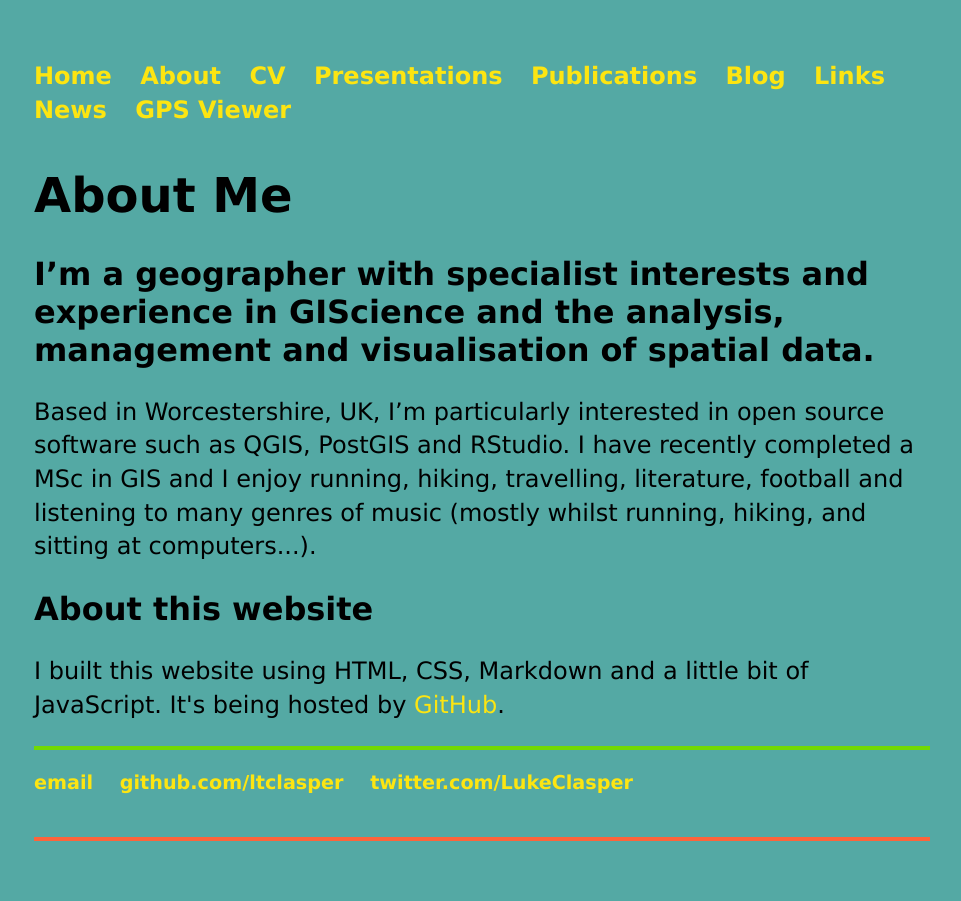
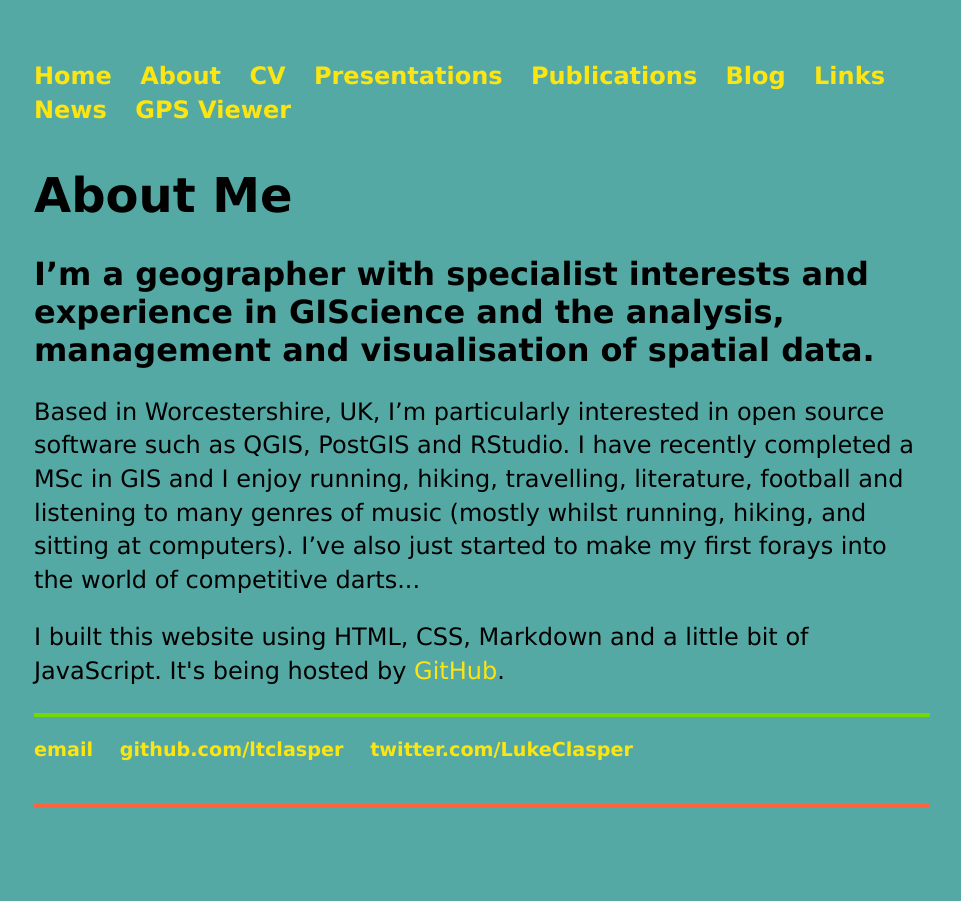
Before and after one commit to ltclasper/ltclasper.github.io, a Jekyll site: the page built from about/index.html, in a window 1280 px wide. Shown: the whole page, without its empty margins (158-1119 px from the left). Built offline with Jekyll 4.4.1, drawn with Linux system fonts in a browser that asks for light colours.

Commit message:
Update index.html

```diff
--- a/about/index.html
+++ b/about/index.html
@@ -7,9 +7,7 @@ title: About Me
 <div class="blurb">
 
 	<h2>I’m a geographer with specialist interests and experience in GIScience and the analysis, management and visualisation of spatial data.</h2>
-	<p>Based in Worcestershire, UK, I’m particularly interested in open source software such as QGIS, PostGIS and RStudio. I have recently completed a MSc in GIS and I enjoy running, hiking, travelling, literature, football and listening to many genres of music (mostly whilst running, hiking, and sitting at computers...).
-	</p>
-	<h2>About this website</h2>
+	<p>Based in Worcestershire, UK, I’m particularly interested in open source software such as QGIS, PostGIS and RStudio. I have recently completed a MSc in GIS and I enjoy running, hiking, travelling, literature, football and listening to many genres of music (mostly whilst running, hiking, and sitting at computers). I’ve also just started to make my first forays into the world of competitive darts...</p>
 	<p>I built this website using HTML, CSS, Markdown and a little bit of JavaScript. It's being hosted by <a href="https://github.com/">GitHub</a>.</p>
 
 </div><!-- /.blurb -->
```
